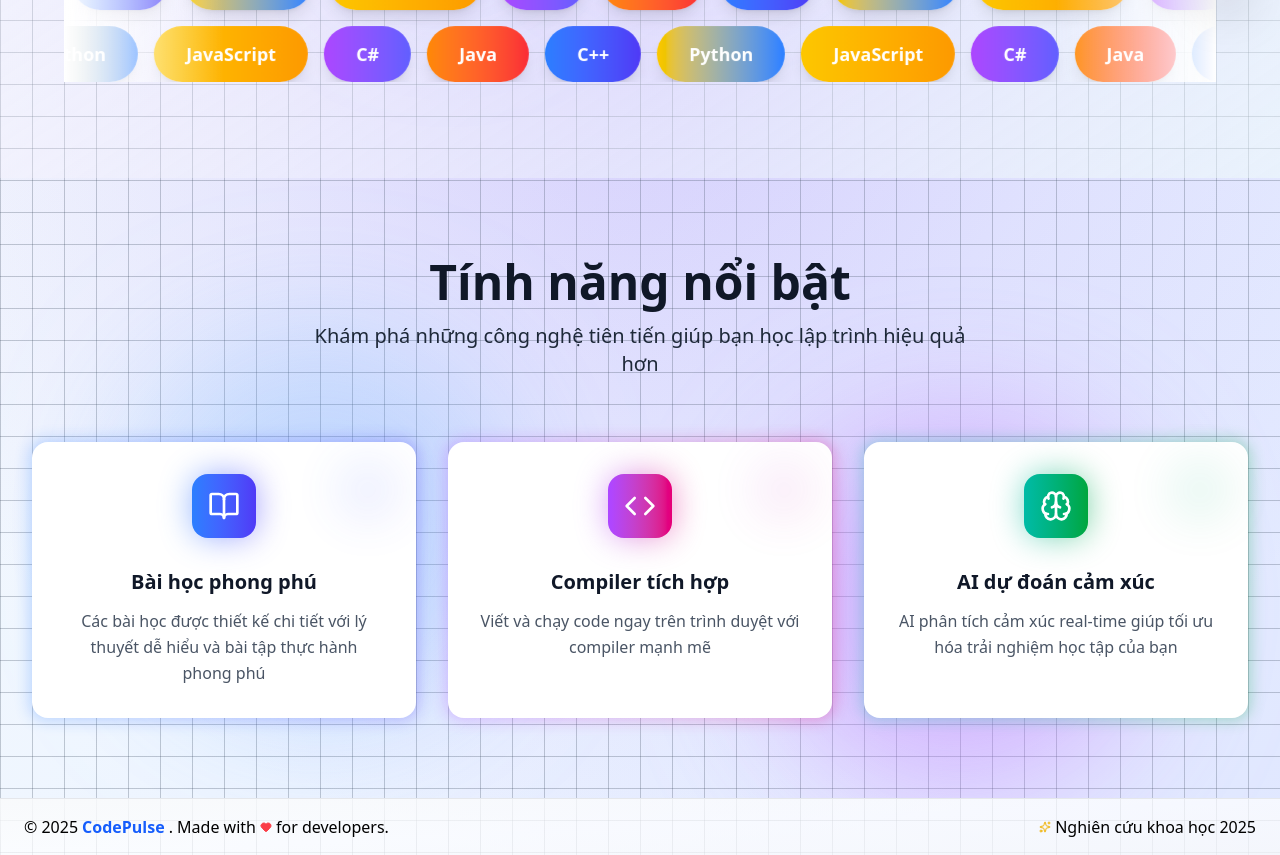
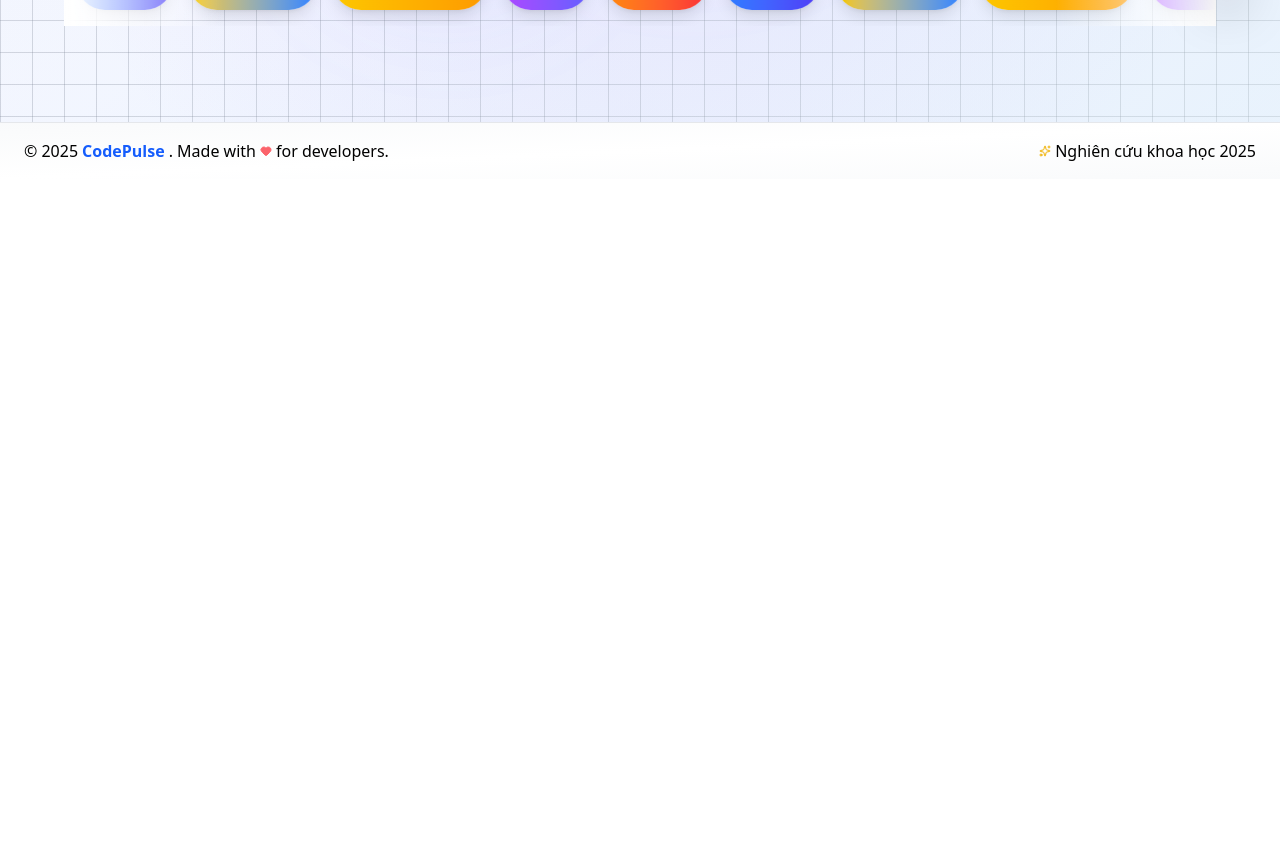
Before and after one commit to NgoXCuong/learn-code, a React (Vite) app: page / in a window 1280 px wide. Shown: the part 780-1635 px from the top of the page. After the commit the page ends 959 px from the top, so only its background shows below. Built offline with nearby package versions, Linux system fonts and the light colour scheme.

Commit message:
cập nhật trạng login để học bài và nộp bài

```diff
--- a/src/components/courses/CourseCard.jsx
+++ b/src/components/courses/CourseCard.jsx
@@ -2,7 +2,9 @@ import React, { useState, useContext } from "react";
 import { Star, Users, Clock, BookOpen, Heart } from "lucide-react";
 import { UserCoursesContext } from "@/context/UserCoursesContext";
 import { ThemeContext } from "@/context/ThemeContext";
+import { AuthContext } from "@/context/AuthContext";
 import { Progress } from "@/components/ui/progress";
+import { useNavigate } from "react-router-dom";
 
 export default function CourseCard({
   course,
@@ -13,6 +15,8 @@ export default function CourseCard({
   const [isHovered, setIsHovered] = useState(false);
   const { addFavorite, removeFavorite, isFavorite } =
     useContext(UserCoursesContext);
+  const { user } = useContext(AuthContext);
+  const navigate = useNavigate();
 
   const { theme } = useContext(ThemeContext) || { theme: "light" };
   const darkMode = theme === "dark";
@@ -83,16 +87,26 @@ export default function CourseCard({
             <button
               onClick={(e) => {
                 e.stopPropagation();
-                onEnroll(course.id);
+                if (!user) {
+                  navigate("/login");
+                } else {
+                  onEnroll(course.id);
+                }
               }}
               className={`px-6 py-2 font-semibold rounded-full shadow-lg transition-all duration-200 hover:scale-105
       ${
-        course.progress === 0
+        !user
+          ? "bg-orange-600 text-white hover:bg-orange-700" // Đăng nhập để bắt đầu
+          : course.progress === 0
           ? "bg-blue-600 text-white hover:bg-blue-700" // Trạng thái: Bắt đầu học
           : "bg-purple-600 text-white hover:bg-purple-700" // Trạng thái: Tiếp tục học
       }`}
             >
-              {course.progress === 0 ? "Bắt đầu học" : "Tiếp tục học"}
+              {!user
+                ? "Đăng nhập để bắt đầu"
+                : course.progress === 0
+                ? "Bắt đầu học"
+                : "Tiếp tục học"}
             </button>
           </div>
         )}
--- a/src/components/exam/QuizScreen.jsx
+++ b/src/components/exam/QuizScreen.jsx
@@ -1,4 +1,4 @@
-import React, { useState, useEffect } from "react";
+import React, { useState, useEffect, useContext } from "react";
 import {
   CheckCircle,
   ChevronLeft,
@@ -11,6 +11,9 @@ import {
   Trophy,
   FileText,
 } from "lucide-react";
+import { AuthContext } from "@/context/AuthContext";
+import { useNavigate } from "react-router-dom";
+import { toast } from "sonner";
 import ResultsScreen from "./ResultsScreen";
 
 export default function QuizScreen({
@@ -28,6 +31,9 @@ export default function QuizScreen({
   isReviewMode = false,
   timeLimit = 3600,
 }) {
+  const { user } = useContext(AuthContext);
+  const navigate = useNavigate();
+
   const [showExitModal, setShowExitModal] = useState(false);
   const [showSubmitConfirm, setShowSubmitConfirm] = useState(false);
   const [showResultsModal, setShowResultsModal] = useState(false);
@@ -69,6 +75,12 @@ export default function QuizScreen({
   };
 
   const handleSubmitClick = () => {
+    if (!user) {
+      toast.error("Vui lòng đăng nhập để nộp bài!");
+      navigate("/login");
+      return;
+    }
+
     if (unansweredCount > 0) {
       setShowSubmitConfirm(true);
     } else {
@@ -532,6 +544,18 @@ const ExitModal = ({ show, close, answeredCount, total, confirm }) => {
 };
 
 const SubmitConfirmModal = ({ show, unansweredCount, close, confirm }) => {
+  const { user } = useContext(AuthContext);
+  const navigate = useNavigate();
+
+  const handleConfirm = () => {
+    if (!user) {
+      toast.error("Vui lòng đăng nhập để nộp bài!");
+      navigate("/login");
+      return;
+    }
+    confirm();
+  };
+
   if (!show) return null;
   return (
     <div className="fixed inset-0 flex items-center justify-center p-4 bg-black bg-opacity-50 z-50 animate-fadeIn">
@@ -555,7 +579,7 @@ const SubmitConfirmModal = ({ show, unansweredCount, close, confirm }) => {
             Quay lại
           </button>
           <button
-            onClick={confirm}
+            onClick={handleConfirm}
             className="flex-1 py-3 bg-green-500  text-white rounded-lg font-semibold hover:bg-green-600 transition-all"
           >
             Nộp bài
--- a/src/components/home/FeatureCard.jsx
+++ b/src/components/home/FeatureCard.jsx
@@ -1,30 +1,30 @@
-import React from "react";
-import { Card } from "../ui/card";
+// import React from "react";
+// import { Card } from "../ui/card";
 
-const FeatureCard = ({ icon: Icon, title, description, gradientColors }) => {
-  return (
-    <Card
-      className="p-8 bg-blue-50 dark:bg-violet-800/50 backdrop-blur-sm border-0 shadow-xl
-                 hover:shadow-2xl transition-all duration-300 transform hover:-translate-y-2
-                 animate-zoom-in"
-    >
-      <div
-        className={`w-16 h-16 bg-linear-to-br ${gradientColors} rounded-2xl flex items-center
-                justify-center mb-6 mx-auto`}
-      >
-        <Icon className="w-8 h-8 text-white" />
-      </div>
-      <h3
-        className="text-xl font-bold mb-4 text-gray-900 dark:text-gray-100 transition-colors
-                 animate-fade-in-left"
-      >
-        {title}
-      </h3>
-      <p className="text-gray-600 dark:text-gray-300 leading-relaxed transition-colors animate-slide-down">
-        {description}
-      </p>
-    </Card>
-  );
-};
+// const FeatureCard = ({ icon: Icon, title, description, gradientColors }) => {
+//   return (
+//     <Card
+//       className="p-8 bg-blue-50 dark:bg-violet-800/50 backdrop-blur-sm border-0 shadow-xl
+//                  hover:shadow-2xl transition-all duration-300 transform hover:-translate-y-2
+//                  animate-zoom-in"
+//     >
+//       <div
+//         className={`w-16 h-16 bg-linear-to-br ${gradientColors} rounded-2xl flex items-center
+//                 justify-center mb-6 mx-auto`}
+//       >
+//         <Icon className="w-8 h-8 text-white" />
+//       </div>
+//       <h3
+//         className="text-xl font-bold mb-4 text-gray-900 dark:text-gray-100 transition-colors
+//                  animate-fade-in-left"
+//       >
+//         {title}
+//       </h3>
+//       <p className="text-gray-600 dark:text-gray-300 leading-relaxed transition-colors animate-slide-down">
+//         {description}
+//       </p>
+//     </Card>
+//   );
+// };
 
-export default FeatureCard;
+// export default FeatureCard;
--- a/src/components/home/FeatureSection.jsx
+++ b/src/components/home/FeatureSection.jsx
@@ -1,119 +1,119 @@
-import React, { useState } from "react";
-import { BookOpen, Code, Brain, Sparkles } from "lucide-react";
+// import React, { useState } from "react";
+// import { BookOpen, Code, Brain, Sparkles } from "lucide-react";
 
-const FeatureCard = ({
-  icon: Icon,
-  title,
-  description,
-  gradientColors,
-  index,
-}) => {
-  const [isHovered, setIsHovered] = useState(false);
+// const FeatureCard = ({
+//   icon: Icon,
+//   title,
+//   description,
+//   gradientColors,
+//   index,
+// }) => {
+//   const [isHovered, setIsHovered] = useState(false);
 
-  return (
-    <div
-      className="relative group"
-      onMouseEnter={() => setIsHovered(true)}
-      onMouseLeave={() => setIsHovered(false)}
-      style={{ animationDelay: `${index * 150}ms` }}
-    >
-      {/* Glow effect background */}
-      <div
-        className={`absolute -inset-0.5 bg-linear-to-r ${gradientColors} rounded-2xl blur opacity-30 group-hover:opacity-60 transition duration-500`}
-      ></div>
+//   return (
+//     <div
+//       className="relative group"
+//       onMouseEnter={() => setIsHovered(true)}
+//       onMouseLeave={() => setIsHovered(false)}
+//       style={{ animationDelay: `${index * 150}ms` }}
+//     >
+//       {/* Glow effect background */}
+//       <div
+//         className={`absolute -inset-0.5 bg-linear-to-r ${gradientColors} rounded-2xl blur opacity-30 group-hover:opacity-60 transition duration-500`}
+//       ></div>
 
-      {/* Card content */}
-      <div className="relative bg-white dark:bg-gray-900 rounded-2xl p-8 h-full transition-all duration-300 transform group-hover:-translate-y-2 group-hover:shadow-2xl">
-        {/* Icon container with animated background */}
-        <div className="relative mb-6 inline-block">
-          <div
-            className={`absolute inset-0 bg-linear-to-r ${gradientColors} rounded-2xl blur-lg opacity-50 group-hover:opacity-75 transition-opacity duration-300`}
-          ></div>
-          <div
-            className={`relative bg-linear-to-r ${gradientColors} p-4 rounded-2xl transform transition-transform duration-300 ${
-              isHovered ? "rotate-6 scale-110" : ""
-            }`}
-          >
-            <Icon className="w-8 h-8 text-white" strokeWidth={2} />
-          </div>
-        </div>
+//       {/* Card content */}
+//       <div className="relative bg-white dark:bg-gray-900 rounded-2xl p-8 h-full transition-all duration-300 transform group-hover:-translate-y-2 group-hover:shadow-2xl">
+//         {/* Icon container with animated background */}
+//         <div className="relative mb-6 inline-block">
+//           <div
+//             className={`absolute inset-0 bg-linear-to-r ${gradientColors} rounded-2xl blur-lg opacity-50 group-hover:opacity-75 transition-opacity duration-300`}
+//           ></div>
+//           <div
+//             className={`relative bg-linear-to-r ${gradientColors} p-4 rounded-2xl transform transition-transform duration-300 ${
+//               isHovered ? "rotate-6 scale-110" : ""
+//             }`}
+//           >
+//             <Icon className="w-8 h-8 text-white" strokeWidth={2} />
+//           </div>
+//         </div>
 
-        {/* Content */}
-        <h3 className="text-xl font-bold text-gray-900 dark:text-white mb-3 transition-colors">
-          {title}
-        </h3>
-        <p className="text-gray-600 dark:text-gray-300 leading-relaxed transition-colors">
-          {description}
-        </p>
+//         {/* Content */}
+//         <h3 className="text-xl font-bold text-gray-900 dark:text-white mb-3 transition-colors">
+//           {title}
+//         </h3>
+//         <p className="text-gray-600 dark:text-gray-300 leading-relaxed transition-colors">
+//           {description}
+//         </p>
 
-        {/* Decorative corner accent */}
-        <div
-          className={`absolute top-4 right-4 w-16 h-16 bg-linear-to-br ${gradientColors} opacity-10 rounded-full blur-xl group-hover:opacity-20 transition-opacity duration-300`}
-        ></div>
-      </div>
-    </div>
-  );
-};
+//         {/* Decorative corner accent */}
+//         <div
+//           className={`absolute top-4 right-4 w-16 h-16 bg-linear-to-br ${gradientColors} opacity-10 rounded-full blur-xl group-hover:opacity-20 transition-opacity duration-300`}
+//         ></div>
+//       </div>
+//     </div>
+//   );
+// };
 
-const FeaturesSection = () => {
-  const features = [
-    {
-      icon: BookOpen,
-      title: "Bài học phong phú",
-      description:
-        "Các bài học được thiết kế chi tiết với lý thuyết dễ hiểu và bài tập thực hành phong phú",
-      gradientColors: "from-blue-500 to-indigo-600",
-    },
-    {
-      icon: Code,
-      title: "Compiler tích hợp",
-      description:
-        "Viết và chạy code ngay trên trình duyệt với compiler mạnh mẽ",
-      gradientColors: "from-purple-500 to-pink-600",
-    },
-    {
-      icon: Brain,
-      title: "AI dự đoán cảm xúc",
-      description:
-        "AI phân tích cảm xúc real-time giúp tối ưu hóa trải nghiệm học tập của bạn",
-      gradientColors: "from-teal-500 to-green-600",
-    },
-  ];
+// const FeaturesSection = () => {
+//   const features = [
+//     {
+//       icon: BookOpen,
+//       title: "Bài học phong phú",
+//       description:
+//         "Các bài học được thiết kế chi tiết với lý thuyết dễ hiểu và bài tập thực hành phong phú",
+//       gradientColors: "from-blue-500 to-indigo-600",
+//     },
+//     {
+//       icon: Code,
+//       title: "Compiler tích hợp",
+//       description:
+//         "Viết và chạy code ngay trên trình duyệt với compiler mạnh mẽ",
+//       gradientColors: "from-purple-500 to-pink-600",
+//     },
+//     {
+//       icon: Brain,
+//       title: "AI dự đoán cảm xúc",
+//       description:
+//         "AI phân tích cảm xúc real-time giúp tối ưu hóa trải nghiệm học tập của bạn",
+//       gradientColors: "from-teal-500 to-green-600",
+//     },
+//   ];
 
-  return (
-    <section className="relative max-w-7xl mx-auto px-4 sm:px-6 lg:px-8 py-20 overflow-hidden">
-      {/* Background decorative elements */}
-      <div className="absolute top-1/4 left-1/10 w-96 h-96 bg-blue-400 dark:bg-blue-600 rounded-full mix-blend-multiply dark:mix-blend-soft-light filter blur-3xl opacity-20 animate-pulse"></div>
-      <div
-        className="absolute bottom-0 right-1/10 w-96 h-96 bg-purple-400 dark:bg-purple-600 rounded-full mix-blend-multiply dark:mix-blend-soft-light filter blur-3xl opacity-20 animate-pulse"
-        style={{ animationDelay: "1s" }}
-      ></div>
+//   return (
+//     <section className="relative max-w-7xl mx-auto px-4 sm:px-6 lg:px-8 py-20 overflow-hidden">
+//       {/* Background decorative elements */}
+//       <div className="absolute top-1/4 left-1/10 w-96 h-96 bg-blue-400 dark:bg-blue-600 rounded-full mix-blend-multiply dark:mix-blend-soft-light filter blur-3xl opacity-20 animate-pulse"></div>
+//       <div
+//         className="absolute bottom-0 right-1/10 w-96 h-96 bg-purple-400 dark:bg-purple-600 rounded-full mix-blend-multiply dark:mix-blend-soft-light filter blur-3xl opacity-20 animate-pulse"
+//         style={{ animationDelay: "1s" }}
+//       ></div>
 
-      {/* Section header */}
-      <div className="text-center mb-16 relative z-10">
-        <h2 className="text-4xl md:text-5xl font-bold text-gray-900 dark:text-white mb-4 transition-colors">
-          Tính năng nổi bật
-        </h2>
-        <p className="text-xl text-gray-800 dark:text-gray-300 max-w-2xl mx-auto transition-colors">
-          Khám phá những công nghệ tiên tiến giúp bạn học lập trình hiệu quả hơn
-        </p>
-      </div>
+//       {/* Section header */}
+//       <div className="text-center mb-16 relative z-10">
+//         <h2 className="text-4xl md:text-5xl font-bold text-gray-900 dark:text-white mb-4 transition-colors">
+//           Tính năng nổi bật
+//         </h2>
+//         <p className="text-xl text-gray-800 dark:text-gray-300 max-w-2xl mx-auto transition-colors">
+//           Khám phá những công nghệ tiên tiến giúp bạn học lập trình hiệu quả hơn
+//         </p>
+//       </div>
 
-      {/* Features grid */}
-      <div className="grid md:grid-cols-3 gap-8 text-center relative z-10">
-        {features.map((feature, index) => (
-          <FeatureCard
-            key={index}
-            icon={feature.icon}
-            title={feature.title}
-            description={feature.description}
-            gradientColors={feature.gradientColors}
-            index={index}
-          />
-        ))}
-      </div>
-    </section>
-  );
-};
+//       {/* Features grid */}
+//       <div className="grid md:grid-cols-3 gap-8 text-center relative z-10">
+//         {features.map((feature, index) => (
+//           <FeatureCard
+//             key={index}
+//             icon={feature.icon}
+//             title={feature.title}
+//             description={feature.description}
+//             gradientColors={feature.gradientColors}
+//             index={index}
+//           />
+//         ))}
+//       </div>
+//     </section>
+//   );
+// };
 
-export default FeaturesSection;
+// export default FeaturesSection;
--- a/src/components/home/HeroSection.jsx
+++ b/src/components/home/HeroSection.jsx
@@ -124,18 +124,6 @@ const HeroSection = () => {
               </div>
             ))}
           </div>
-
-          {/* Row 2 - Moving left */}
-          <div className="flex gap-3 sm:gap-4 animate-marquee-reverse">
-            {[...languages, ...languages, ...languages].map((lang, i) => (
-              <div
-                key={`row2-${i}`}
-                className={`shrink-0 px-6 sm:px-8 py-3 sm:py-3.5 rounded-full bg-linear-to-r ${lang.color} text-white font-bold shadow-lg text-base sm:text-lg backdrop-blur-sm`}
-              >
-                {lang.name}
-              </div>
-            ))}
-          </div>
         </div>
       </div>
     </section>
--- a/src/components/layout/Footer.jsx
+++ b/src/components/layout/Footer.jsx
@@ -3,7 +3,7 @@ import { Heart, Sparkles } from "lucide-react";
 
 const Footer = () => {
   return (
-    <footer className="relative overflow-hidden border-t border-gray-200 dark:border-gray-700 bg-linear-to-br from-gray-50/90 via-white/70 to-gray-50/80 dark:from-gray-900/60 dark:via-gray-800/70 dark:to-gray-900/50 transition-colors duration-500">
+    <footer className="relative overflow-hidden border-t border-gray-200 dark:border-gray-700 bg-linear-to-br from-gray-50 via-white to-gray-50 dark:from-gray-900 dark:via-gray-800 dark:to-gray-900 transition-colors duration-500">
       <div className="max-w-7xl mx-auto px-6 py-4">
         {/* Top Section */}
 
--- a/src/components/layout/Header.jsx
+++ b/src/components/layout/Header.jsx
@@ -3,25 +3,21 @@ import { useNavigate, useLocation, Link } from "react-router-dom";
 import { Toaster, toast } from "react-hot-toast";
 import { HeartPulse, Menu, X, ChevronDown } from "lucide-react";
 import { ThemeContext } from "@/context/ThemeContext";
+import { AuthContext } from "@/context/AuthContext";
 import DarkModeToggle from "./DarkModeToggle";
 
 const Header = () => {
   const navigate = useNavigate();
   const location = useLocation();
   const { theme } = useContext(ThemeContext);
+  const { user, logout } = useContext(AuthContext);
 
-  const [user, setUser] = useState(null);
   const [mobileOpen, setMobileOpen] = useState(false);
   const [menuOpen, setMenuOpen] = useState(false);
   const [isScrolled, setIsScrolled] = useState(false);
 
   const menuRef = useRef(null);
   const mobileRef = useRef(null);
-
-  useEffect(() => {
-    const storedUser = localStorage.getItem("user");
-    if (storedUser) setUser(JSON.parse(storedUser));
-  }, []);
 
   useEffect(() => {
     const handleScroll = () => {
@@ -43,8 +39,7 @@ const Header = () => {
   }, []);
 
   const handleLogout = () => {
-    localStorage.removeItem("user");
-    setUser(null);
+    logout();
     setMobileOpen(false);
     setMenuOpen(false);
     toast.success("Đã đăng xuất thành công!");
--- a/src/context/AuthContext.jsx
+++ b/src/context/AuthContext.jsx
@@ -1,4 +1,4 @@
-import React, { createContext, useState } from "react";
+import React, { createContext, useState, useEffect } from "react";
 
 // Tạo context
 export const AuthContext = createContext();
@@ -8,6 +8,20 @@ export const AuthProvider = ({ children }) => {
   // user = null nếu chưa đăng nhập
   // Nếu đã đăng nhập, user = { id, username, email, ... }
   const [user, setUser] = useState(null);
+
+  // Load user from localStorage on mount
+  useEffect(() => {
+    const storedUser = localStorage.getItem("user");
+    if (storedUser) {
+      try {
+        const parsedUser = JSON.parse(storedUser);
+        setUser(parsedUser);
+      } catch (error) {
+        console.error("Error parsing stored user:", error);
+        localStorage.removeItem("user");
+      }
+    }
+  }, []);
 
   const login = (username, password) => {
     // Fake login
@@ -21,6 +35,7 @@ export const AuthProvider = ({ children }) => {
 
   const logout = () => {
     setUser(null);
+    localStorage.removeItem("user");
   };
 
   return (
--- a/src/pages/Compiler.jsx
+++ b/src/pages/Compiler.jsx
@@ -6,6 +6,7 @@ import CodeEditor from "@/components/compiler/CodeEditor";
 import Output from "@/components/compiler/Output";
 import EmotionAnalysis from "@/components/compiler/EmotionAnalysis";
 import { ThemeContext } from "@/context/ThemeContext";
+import { AuthContext } from "@/context/AuthContext";
 import { mockCourses } from "@/mock/courses";
 import { mockLessons } from "@/mock/lessons";
 import { mockExercises } from "@/mock/exercises";
@@ -22,6 +23,7 @@ export default function Compiler() {
   const navigate = useNavigate();
   const { state } = useLocation();
   const { theme } = useContext(ThemeContext);
+  const { user } = useContext(AuthContext);
   const isDark = theme === "dark";
   const containerRef = useRef(null);
 
@@ -175,6 +177,14 @@ export default function Compiler() {
 
   const handleSubmit = async () => {
     if (!currentExercise) return;
+
+    // Check authentication for challenges and exams
+    if ((challengeId || isExam) && !user) {
+      toast.error("Vui lòng đăng nhập để nộp bài!");
+      navigate("/login");
+      return;
+    }
+
     try {
       toast.info("Đang nộp bài... ⏳");
       const res = await submitExercise({
--- a/src/pages/Home.jsx
+++ b/src/pages/Home.jsx
@@ -1,7 +1,7 @@
 import React from "react";
 import Header from "@/components/layout/Header";
 import HeroSection from "@/components/home/HeroSection";
-import FeatureSection from "@/components/home/FeatureSection";
+// import FeatureSection from "@/components/home/FeatureSection";
 import Footer from "@/components/layout/Footer";
 
 const Home = () => {
@@ -38,7 +38,7 @@ const Home = () => {
       <main className="grow overflow-hidden relative z-10">
         <section className="relative">
           <HeroSection />
-          <FeatureSection />
+          {/* <FeatureSection /> */}
         </section>
       </main>
       <Footer />
```
